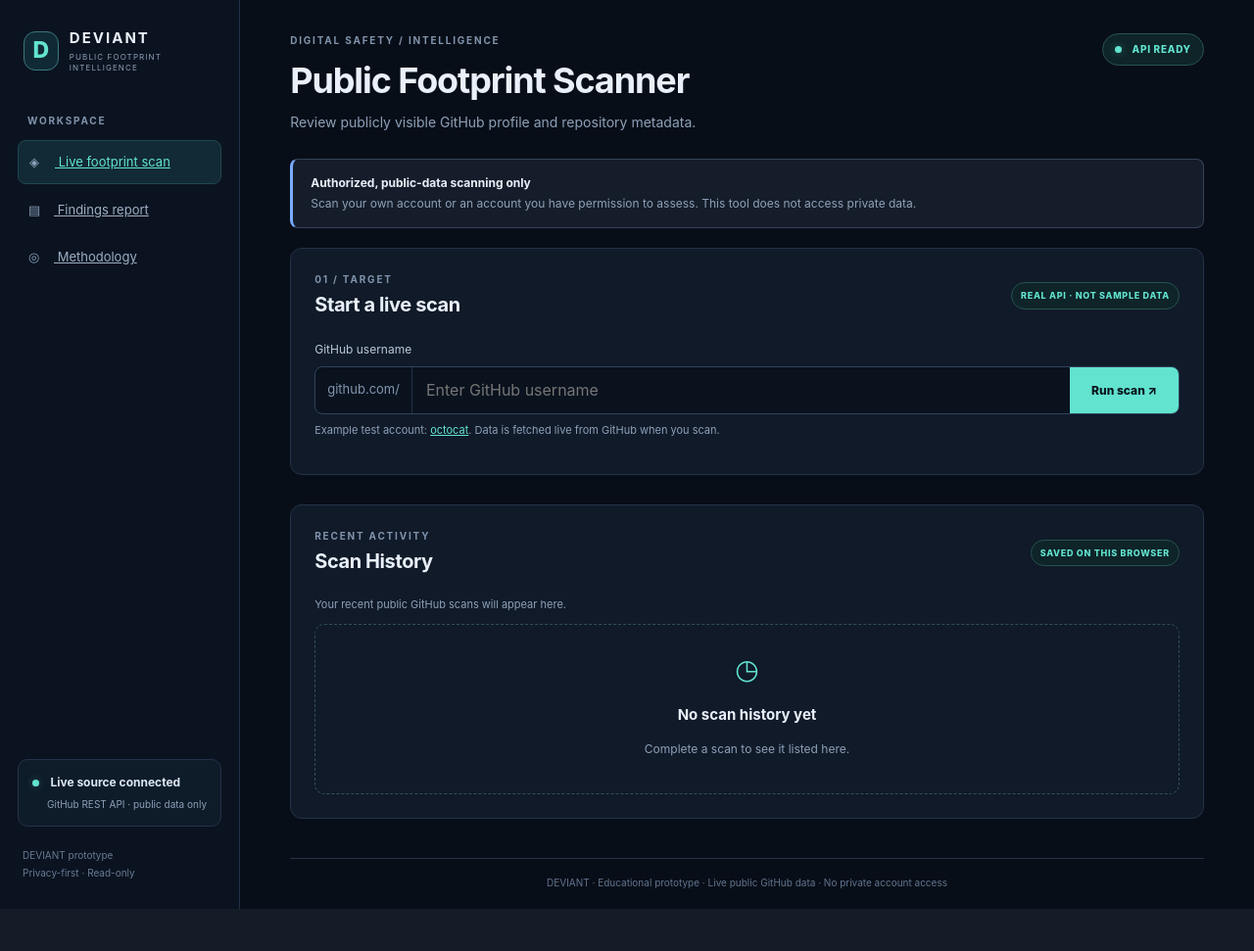
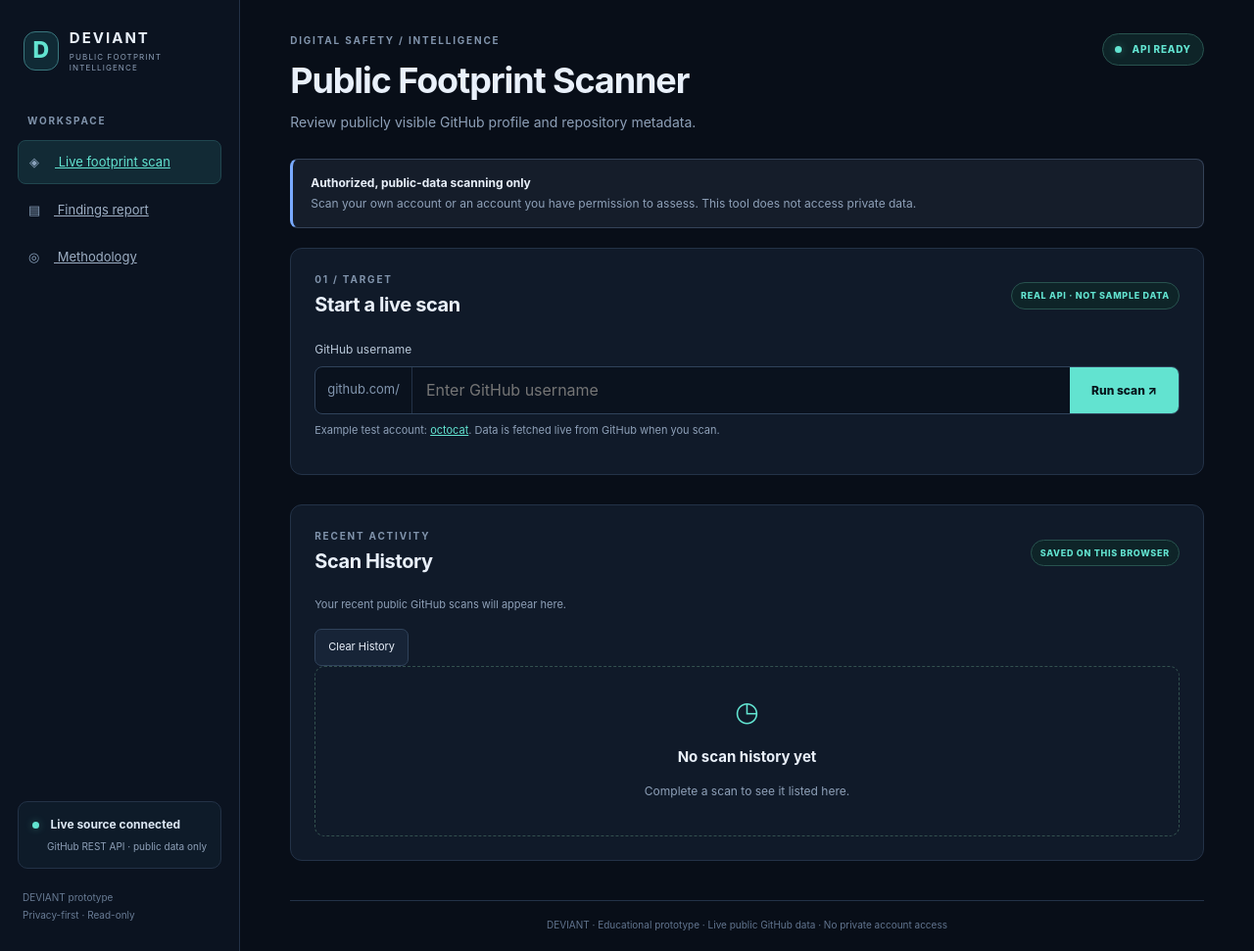
Before and after one commit to pranjalithakre1111-png/DEVIANT-Live-Project., a Flask app: page / in a window 1280 px wide. Shown: the whole page at 98% size. Before the commit the page ends 928 px from the top, so only its background shows below. Run offline with Flask 3, Linux system fonts and the light colour scheme.

Commit message:
Add Clear History button to dashboard

```diff
--- a/templates/index.html
+++ b/templates/index.html
@@ -120,6 +120,13 @@
         <p class="helper">
           Your recent public GitHub scans will appear here.
         </p>
+
+
+        <div class="report-actions">
+          <button type="button" id="clear-history" class="secondary-button">
+            Clear History
+          </button>
+        </div>
 
         <div id="history-list" class="history-list">
           <div class="empty">
```
